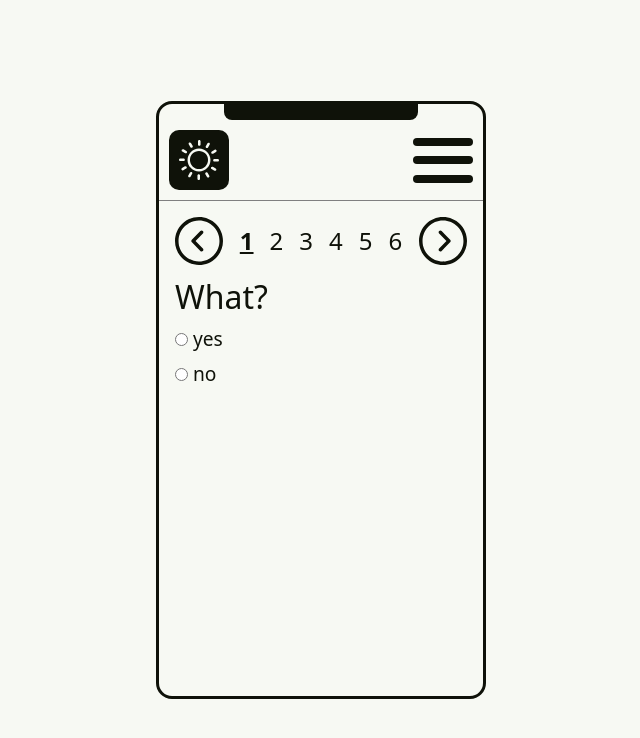
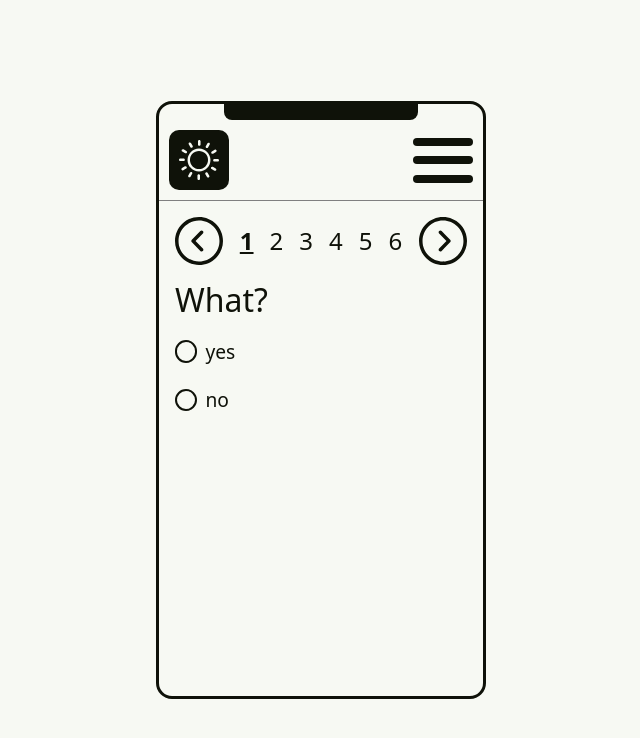
Before and after one commit to Kreoniz/christmas-quiz, a SvelteKit app: page /quiz in a window 1280 px wide. Shown: the top 738 px of the page, without its empty margins (319-959 px from the left). Built offline with nearby package versions, Linux system fonts and the light colour scheme.

Commit message:
Add styles to radio buttons

```diff
--- a/src/routes/quiz/+page.svelte
+++ b/src/routes/quiz/+page.svelte
@@ -94,7 +94,9 @@
 			out:fly={{ x: -x, duration: duration }}
 			class="block"
 		>
-			<h2 class="question">{question.question}</h2>
+			<h2 class="question">
+				{question.question}
+			</h2>
 			<div class="options">
 				{#each question.answers as answer, id}
 					<div class="option">
@@ -129,6 +131,7 @@
 	.question {
 		font-size: 2rem;
 		margin-bottom: 5px;
+		line-height: 1.2;
 	}
 
 	.option {
@@ -193,4 +196,32 @@
 		left: -17px;
 		height: 50px;
 	}
+
+	label {
+		padding: 5px 0;
+		display: flex;
+		align-items: center;
+		gap: 0.5rem;
+	}
+
+	label:hover {
+		cursor: pointer;
+	}
+
+	input[type='radio'] {
+		appearance: none;
+
+		--size: 1.4rem;
+
+		height: var(--size);
+		width: var(--size);
+		border-radius: 50%;
+
+		border: calc(var(--size) / 10) solid var(--text);
+		transition: var(--background-transition);
+	}
+
+	input[type='radio']:checked {
+		background-color: var(--text);
+	}
 </style>
```
